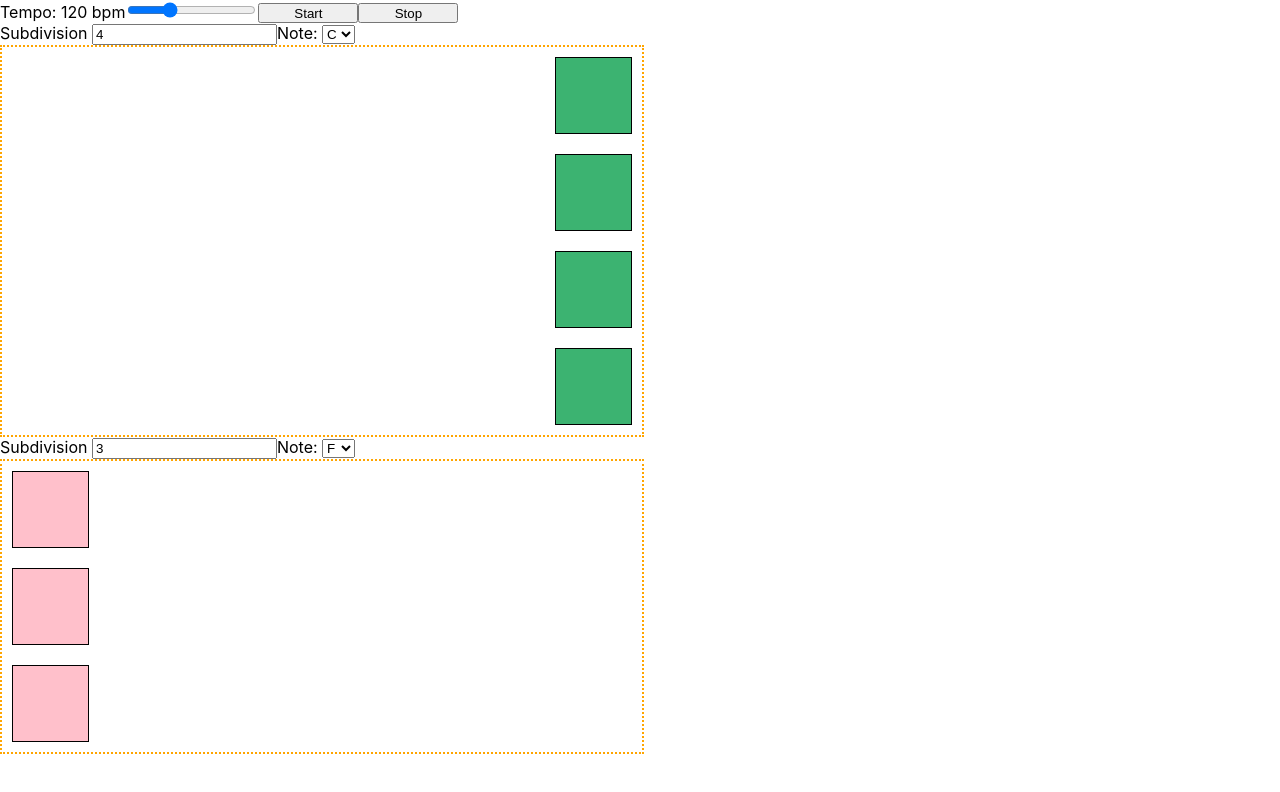
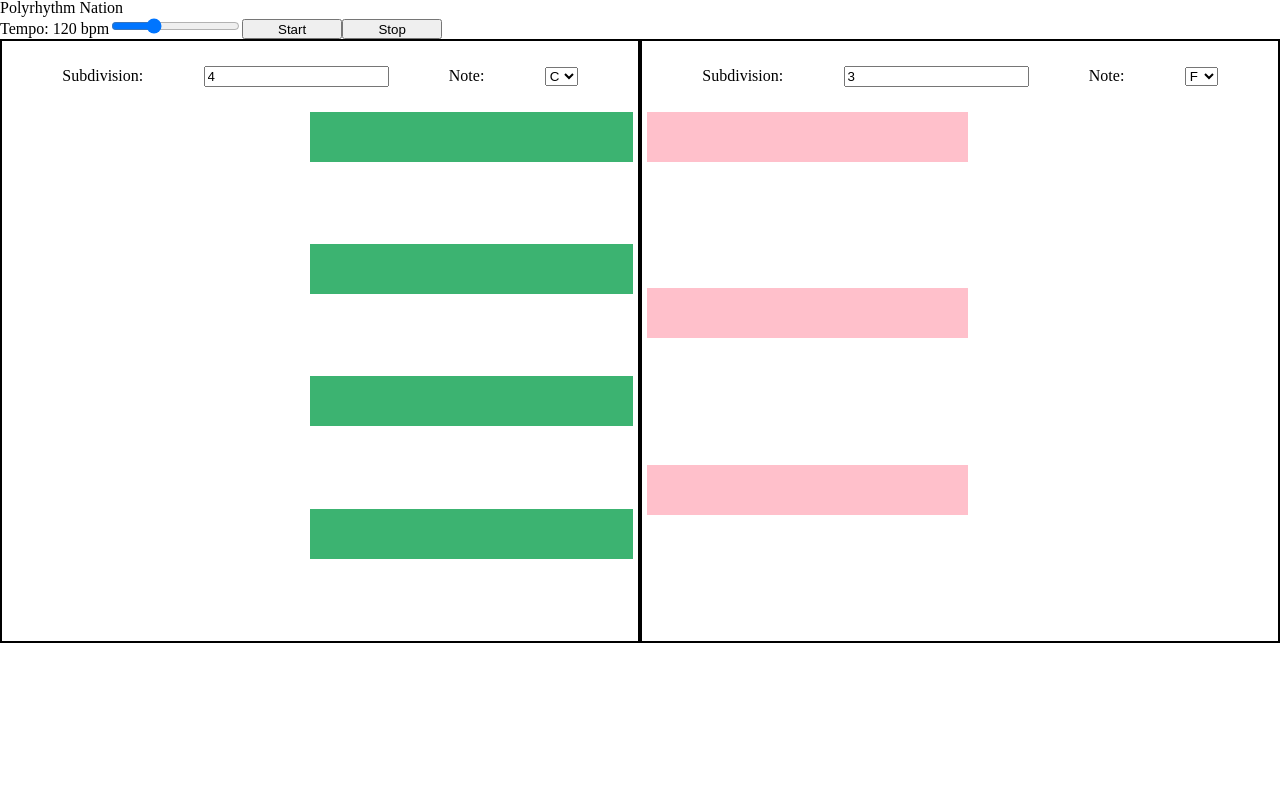
Before and after one commit to jswill88/polyrhythm-generator, a React (Create React App) app: page / in a window 1280 px wide. Shown: the top 792 px of the page. Built offline with nearby package versions, Linux system fonts and the light colour scheme.

Commit message:
align squares such that they match the subdivision of other part

```diff
--- a/src/App.js
+++ b/src/App.js
@@ -1,9 +1,12 @@
-
+import Header from './header';
 import Buttons from './buttons';
 
 function App() {
   return (
+    <>
+      <Header />
       <Buttons />
+    </>
   );
 }
 
--- a/src/App.scss
+++ b/src/App.scss
@@ -1,11 +1,55 @@
+
+html, body, div, span, applet, object, iframe,
+h1, h2, h3, h4, h5, h6, p, blockquote, pre,
+a, abbr, acronym, address, big, cite, code,
+del, dfn, em, img, ins, kbd, q, s, samp,
+small, strike, strong, sub, sup, tt, var,
+b, u, i, center,
+dl, dt, dd, ol, ul, li,
+fieldset, form, label, legend,
+table, caption, tbody, tfoot, thead, tr, th, td,
+article, aside, canvas, details, embed,
+figure, figcaption, footer, header, hgroup,
+menu, nav, output, ruby, section, summary,
+time, mark, audio, video {
+	margin: 0;
+	padding: 0;
+	border: 0;
+	font-size: 100%;
+	font: inherit;
+	vertical-align: baseline;
+}
+/* HTML5 display-role reset for older browsers */
+article, aside, details, figcaption, figure,
+footer, header, hgroup, menu, nav, section {
+	display: block;
+}
+body {
+	line-height: 1;
+}
+ol, ul {
+	list-style: none;
+}
+blockquote, q {
+	quotes: none;
+}
+blockquote:before, blockquote:after,
+q:before, q:after {
+	content: '';
+	content: none;
+}
+table {
+	border-collapse: collapse;
+	border-spacing: 0;
+}
+
+
+
+
 #wrapper {
   width: 100%;
-  // height: 400px;
   border: 1px solid black;
   display: flex;
-  // flex-direction: column;
-  // align-items: center;
-  // justify-content: center;
 }
 #button {
   height: 20px;
@@ -13,25 +57,38 @@
 }
 .blinkBox {
   display: flex;
-  border: 2px dotted orange;
   width: 50%;
-  justify-content: flex-start;
-  align-items: flex-start;
   flex-direction: column;
-  flex-wrap: wrap;
+  height: 75vh;
+  border: 2px solid black;
+  &:first-of-type {
+    .sideBody div {
+      justify-content: flex-end;
+      padding-right: 5px;
+    }
+  }
 }
-.blinkBox:first-of-type {
-  justify-content: flex-start;
-  flex-wrap: wrap-reverse;
+
+.sideBody{
+  height: 100%;
+  display: flex;
+  flex-direction: column;
+  div {
+    justify-self: stretch;
+    flex-grow: 5;
+    display: flex;
+    padding-left: 5px;
+  }
 }
+.sideBody{
+  // background-color: black;
+}
+
 .rightSquare {
   background-color: pink;
 }
 .rightSquare.highlight {
-
-  // .highlight {
-    background-color: magenta;
-  // }
+  background-color: magenta;
 }
 .leftSquare {
   background-color: mediumseagreen;
@@ -39,3 +96,13 @@
 .leftSquare.highlight {
   background-color: mediumspringgreen;
 }
+.container {
+  display: flex;
+}
+.sideHeader {
+  display: flex;
+  width: 100%;
+  justify-content: space-evenly;
+  height: 10vh;
+  align-items: center;
+}
--- a/src/buttons.js
+++ b/src/buttons.js
@@ -16,18 +16,19 @@
   const styles = {
 
     rightSquare: {
-      minHeight: 75,
-      width: 75,
-      margin: 10,
-      display: 'block',
-      border: "1px solid black"
+      height: '50%',
+      maxHeight: 50,
+      maxWidth: '50%',
+      // margin: 'auto',
+      // border: "1px solid black"
     },
 
     leftSquare: {
-      height: 75,
-      width: 75,
-      margin: 10,
-      border: "1px solid black"
+      height: '50%',
+      maxWidth: '50%',
+      maxHeight: 50,
+      // margin: 'auto',
+      // border: "1px solid black"
     },
   }
 
@@ -43,8 +44,11 @@
 
   useEffect(() => {
 
-    var synth = new Tone.PolySynth(Tone.Synth).toDestination();
-    var synth2 = new Tone.PolySynth(Tone.Synth).toDestination();
+    const leftPanner = new Tone.Panner(-1);
+    const rightPanner = new Tone.Panner(-1);
+    var synth = new Tone.PolySynth(Tone.Synth).connect(leftPanner).toDestination();
+    var synth2 = new Tone.PolySynth(Tone.Synth).connect(rightPanner).toDestination();
+
 
     let lLoop = new Tone.Loop(time => {
       console.log(time)
@@ -105,6 +109,7 @@
     const squares = [];
     for (let i = 0; i < side; i++) {
       squares.push(
+        <div>
           <div
             className={
               square === 'leftSquare' ?
@@ -113,7 +118,9 @@
             }
             key={i}
             style={styles[square]/*[i]*/}>
-        </div>)
+          </div>
+        </div>
+      )
     }
     return squares;
   }
@@ -156,19 +163,35 @@
         <button id='button' onClick={stop}>Stop</button>
       </section>
 
-      <label for="leftSub">Subdivision </label>
+      <div className="container">
+
+        <div className="blinkBox">
+
+          <div className="sideHeader">
+            <label for="leftSub">Subdivision:</label>
             <input id="leftSub" type="number" min="1" defaultValue={leftRhythm} onChange={handleLeft} />
             {notes(['A4', 'B3', 'C4', 'D4', 'E4', 'F4', 'G4'], 'left')}
-      <div className="blinkBox">
+          </div>
+          <div className="sideBody">
+
             {squares(leftRhythm, 'leftSquare')}
           </div>
+        </div>
 
+        <div className="blinkBox">
 
-      <label for="rightSub">Subdivision </label>
+          <div className="sideHeader">
+            <label for="rightSub">Subdivision:</label>
             <input id="rightSub" type="number" min="1" defaultValue={rightRhythm} onChange={handleRight} />
             {notes(['A3', 'B2', 'C3', 'D3', 'E3', 'F3', 'G3'], 'right')}
-      <div className="blinkBox">
+          </div>
+
+          <div className="sideBody">
             {squares(rightRhythm, 'rightSquare')}
+          </div>
+
+        </div>
+
       </div>
 
     </div>
--- /dev/null
+++ b/src/header.js
@@ -0,0 +1,5 @@
+import React from 'react';
+
+export default function Header () {
+  return <h1>Polyrhythm Nation</h1>
+}
```
Lines whose indentation alone changed are shown as unchanged.
